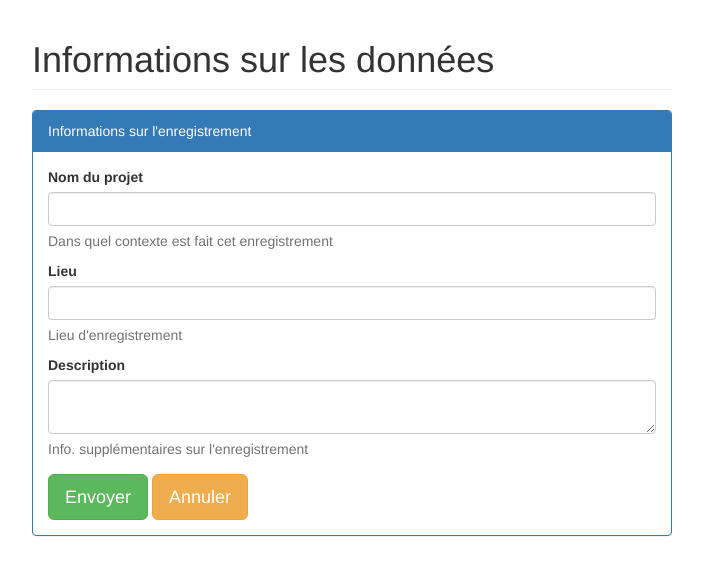
After one commit to CaillPa/scanner, a Flask app: page /info in a window 1280 px wide. The commit adds this page. Shown: the top 575 px of the page, without its empty margins (288-991 px from the left). Run offline with Flask 2, Linux system fonts and the light colour scheme; the visitor is signed in with stand-in values (Sample User, id 1); some libraries are stand-ins or nearby versions.

Commit message:
ajout infos

```diff
--- a/app.py
+++ b/app.py
@@ -12,7 +12,7 @@ import os
 from collections import deque
 import flask_login
 from flask import Flask, render_template, redirect, url_for, request
-from forms import UsernamePasswordForm, ScannerConfigForm
+from forms import UsernamePasswordForm, ScannerConfigForm, DataInfoForm
 
 """
     VARIABLES GLOBALES
@@ -133,6 +133,21 @@ def config():
         return redirect(url_for('dash'))
 
     return render_template('config.html', form=form)
+
+@app.route('/info', methods=['GET', 'POST'])
+@flask_login.login_required
+def info():
+    """
+        Ecriture des infos sur l'enregistrement dans un fichier temporaire
+    """
+    form = DataInfoForm()
+    if form.validate_on_submit():
+        with open(PATH+'info.txt', 'w') as infos:
+            infos.write(form.project+'\n')
+            infos.write(form.location+'\n')
+            infos.write(form.description+'\n')
+        return redirect(url_for('dash'))
+    return render_template('info.html', form=form)
 
 @app.route('/test', methods=['GET', 'POST'])
 @flask_login.login_required
--- a/forms.py
+++ b/forms.py
@@ -1,5 +1,5 @@
 from flask_wtf import FlaskForm
-from wtforms import StringField, PasswordField, SelectField, BooleanField, IntegerField
+from wtforms import StringField, PasswordField, SelectField, BooleanField, IntegerField, TextAreaField, DateTimeField
 from wtforms.validators import DataRequired, NumberRange
 
 class UsernamePasswordForm(FlaskForm):
@@ -18,3 +18,8 @@ class ScannerConfigForm(FlaskForm):
     remission = BooleanField('Remission', default='checked')
     interval = IntegerField('Output Interval', validators=[DataRequired(),\
         NumberRange(min=1, max=50000)])
+
+class DataInfoForm(FlaskForm):
+    project = StringField('project', validators=None)
+    description = TextAreaField('description', validators=None)
+    location = StringField('location', validators=None)
--- a/templates/dash.html
+++ b/templates/dash.html
@@ -130,6 +130,18 @@
 									</div>
 								</div>
 								<!-- /row -->
+								<br>
+								<div class="row">
+									<div class="col-md-4">
+										<form action="/info" method="post">
+											<button class="btn btn-primary btn-lg btn-block">Informations</button>
+										</form>
+									</div>
+									<div class="col-md-8">
+										<p class="help-block">Renseigner les informations sur l'enregistrement</p>
+									</div>
+								</div>
+								<!-- /row -->
 							</div>
 							<div class="col-lg-5">
 								<div class="row">
--- /dev/null
+++ b/templates/info.html
@@ -0,0 +1,48 @@
+{% extends "layout.html" %}
+{% block title %}Configuration{% endblock title %}
+{% block body %}
+<div id="wrapper">
+  <div id="page-wrapper">
+    <div class="row">
+      <div class="col-md-3"></div>
+      <div class="col-md-6">
+        <form action="" method="post">
+          <div class="row">
+            <h1 class="page-header">Informations sur les données</h1>
+          </div>
+          <div class="row">
+            <div class="panel panel-primary">
+              <div class="panel-heading">
+                Informations sur l'enregistrement
+              </div>
+              <div class="panel-body">
+                <div class="form-group">
+                  <label>Nom du projet</label>
+                    {{ form.project(class_='form-control') }}
+                  <p class="help-block">Dans quel contexte est fait cet enregistrement</p>
+                  <label>Lieu</label>
+                    {{ form.location(class_='form-control') }}
+                  <p class="help-block">Lieu d'enregistrement</p>
+                  <label>Description</label>
+                    {{ form.description(class_='form-control') }}
+                  <p class="help-block">Info. supplémentaires sur l'enregistrement</p>
+
+                  {{ form.csrf_token }}
+                </div>
+                <div class="row">
+                  <div class="col-md-12">
+                    <input type="submit" class="btn btn-success btn-lg" value="Envoyer">
+                    <button onclick="self.location.href='/dash'" type="button" class="btn btn-warning btn-lg">Annuler</button>
+                  </div>
+                </div>
+              </div>
+            </div>
+          </div>
+        </form>
+      </div>
+      <div class="col-md-3"></div>
+    </div>
+  </div>
+</div>
+
+{% endblock body %}
```
Also changed, not shown: lms/scanner.py (+12 -1 lines).
